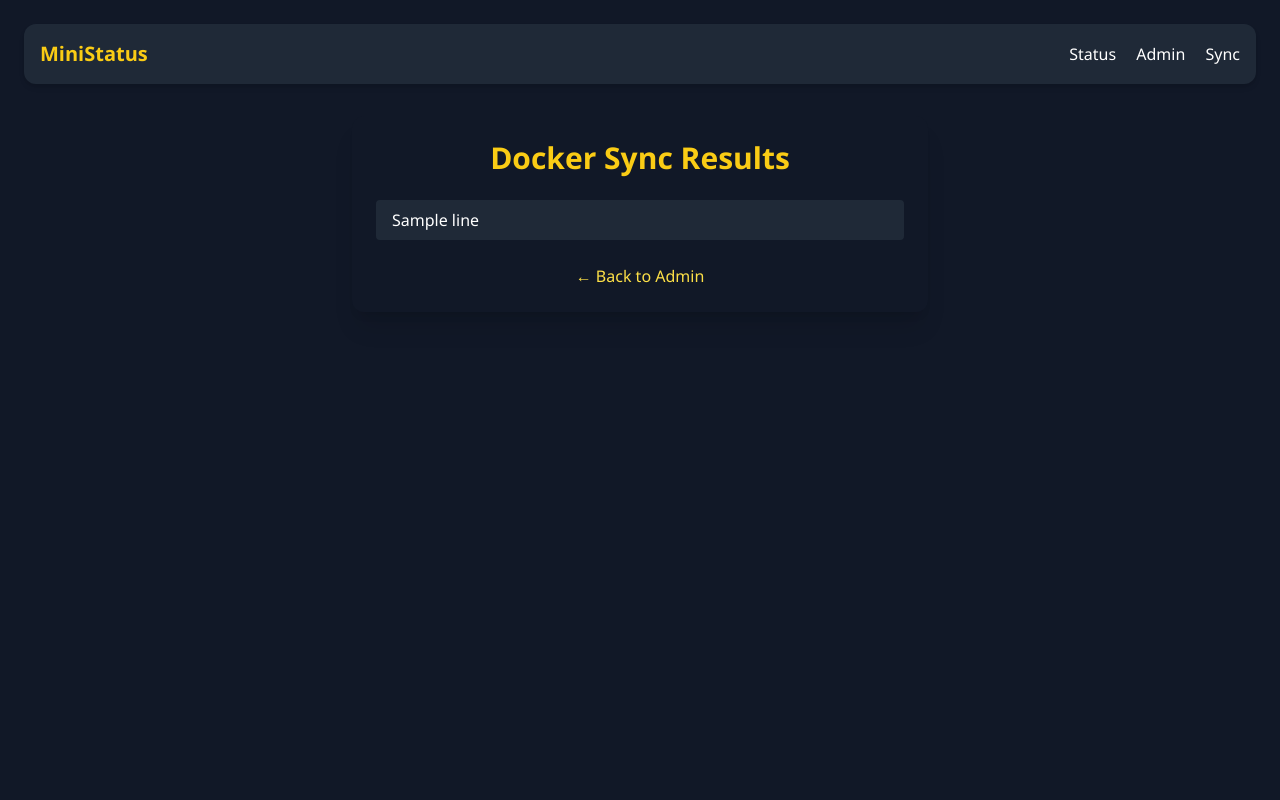
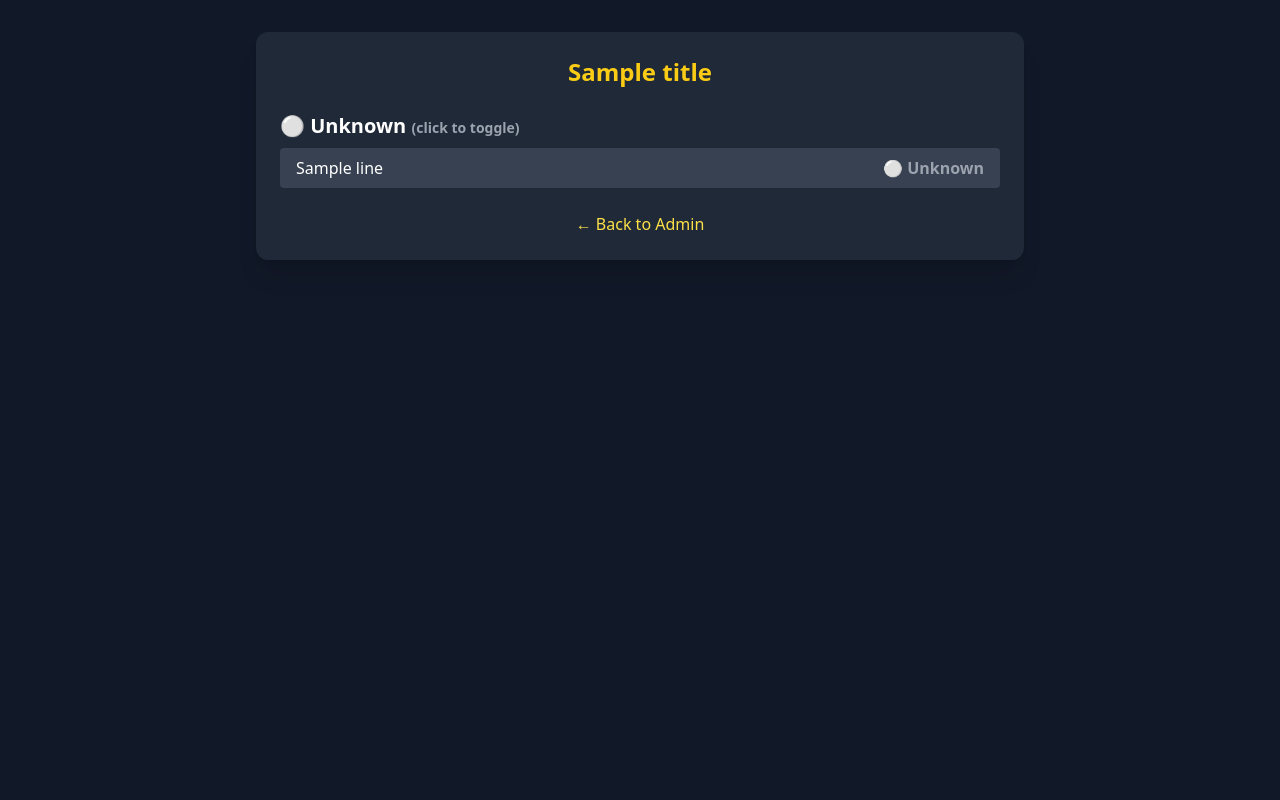
Before and after one commit to LieAndSmile/MiniStatus-MVP, a Flask app: template app/templates/sync.html in a window 1280 px wide. Run offline with Flask 3, Linux system fonts and the light colour scheme; the template is opened without the code that fills it: most values are stand-ins (such as "Sample title", 1, 10 or a date in 2020); some libraries are stand-ins or nearby versions.

Commit message:
Add systemd sync, UI updates, grouping, toggles, Tailwind styling

```diff
--- a/app/templates/sync.html
+++ b/app/templates/sync.html
@@ -1,44 +1,68 @@
+
 <!DOCTYPE html>
 <html lang="en">
 <head>
-  <meta charset="UTF-8" />
-  <meta name="viewport" content="width=device-width, initial-scale=1.0" />
-  <title>MiniStatus Sync</title>
+  <meta charset="UTF-8">
+  <title>{{ title or "Sync Results" }}</title>
   <script src="https://cdn.tailwindcss.com"></script>
-  <style>
-    body {
-      background-color: #111827;
-      color: white;
-      font-family: 'Segoe UI', sans-serif;
-    }
-  </style>
 </head>
-<body class="p-6">
-    <nav class="bg-gray-800 p-4 mb-8 rounded-xl shadow-md flex justify-between items-center">
-        <div class="text-yellow-400 font-bold text-xl">MiniStatus</div>
-        <div class="space-x-4">
-          <a href="/" class="text-white hover:text-yellow-300">Status</a>
-          <a href="/admin?auth={{ auth | default('') }}" class="text-white hover:text-yellow-300">Admin</a>
-          <a href="/sync?auth={{ auth | default('') }}" class="text-white hover:text-yellow-300">Sync</a>
+<body class="bg-gray-900 text-white font-sans min-h-screen p-8">
+  <div class="max-w-3xl mx-auto bg-gray-800 p-6 rounded-xl shadow-xl">
+    <h1 class="text-2xl font-bold text-yellow-400 text-center mb-6">
+      {{ title or "Sync Results" }}
+    </h1>
+
+    {% set grouped = {
+      "up": [],
+      "down": [],
+      "degraded": [],
+      "unknown": []
+    } %}
+
+    {% for line in updated_services %}
+      {% set parts = line.split(' → ') %}
+      {% set service = parts[0] %}
+      {% set status = parts[1] if parts|length > 1 else 'unknown' %}
+      {% if service.strip() != "" and not service.startswith("●") %}
+        {% set _ = grouped[status if status in grouped else "unknown"].append(service) %}
+      {% endif %}
+    {% endfor %}
+
+    {% for status in ["down", "degraded", "up", "unknown"] %}
+      {% if grouped[status]|length > 0 %}
+        <h2 class="text-xl font-semibold mt-6 mb-2 cursor-pointer select-none" onclick="toggleSection('group-{{ status }}')">
+          {% if status == "up" %}🟢 Up{% elif status == "down" %}🔴 Down{% elif status == "degraded" %}🟡 Degraded{% else %}⚪ Unknown{% endif %}
+          <span class="text-sm text-gray-400">(click to toggle)</span>
+        </h2>
+        <div id="group-{{ status }}" class="space-y-2">
+          {% for service in grouped[status] %}
+            <div class="flex items-center justify-between bg-gray-700 px-4 py-2 rounded">
+              <span class="text-white font-medium">{{ service }}</span>
+              {% if status == "up" %}
+                <span class="text-green-400 font-bold">🟢 Up</span>
+              {% elif status == "down" %}
+                <span class="text-red-400 font-bold">🔴 Down</span>
+              {% elif status == "degraded" %}
+                <span class="text-yellow-400 font-bold">🟡 Degraded</span>
+              {% else %}
+                <span class="text-gray-400 font-bold">⚪ Unknown</span>
+              {% endif %}
+            </div>
+          {% endfor %}
         </div>
-      </nav>
+      {% endif %}
+    {% endfor %}
 
-  <div class="max-w-xl mx-auto bg-gray-900 p-6 rounded-xl shadow-xl">
-    <h1 class="text-3xl font-bold text-yellow-400 mb-6 text-center">Docker Sync Results</h1>
-
-    {% if updated_services %}
-      <ul class="space-y-2">
-        {% for line in updated_services %}
-        <li class="bg-gray-800 rounded px-4 py-2">{{ line }}</li>
-        {% endfor %}
-      </ul>
-    {% else %}
-      <p class="text-gray-400 text-center">No Docker containers found.</p>
-    {% endif %}
-
-    <div class="text-center mt-6">
-      <a href="/admin?auth={{ auth }}" class="text-yellow-300 hover:underline">← Back to Admin</a>
+    <div class="mt-6 text-center">
+      <a href="/admin" class="text-yellow-300 hover:underline">← Back to Admin</a>
     </div>
   </div>
+
+  <script>
+    function toggleSection(id) {
+      const section = document.getElementById(id);
+      section.classList.toggle("hidden");
+    }
+  </script>
 </body>
 </html>
```
Also changed, not shown: app/routes.py (+49 -0 lines), app/templates/admin.html (+13 -3 lines), app/templates/scan_systemd.html (added, +47 -0 lines).
